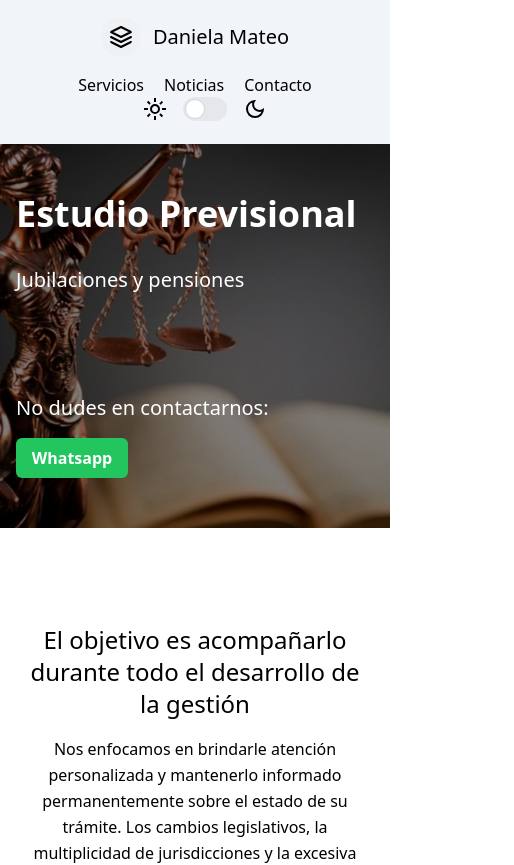
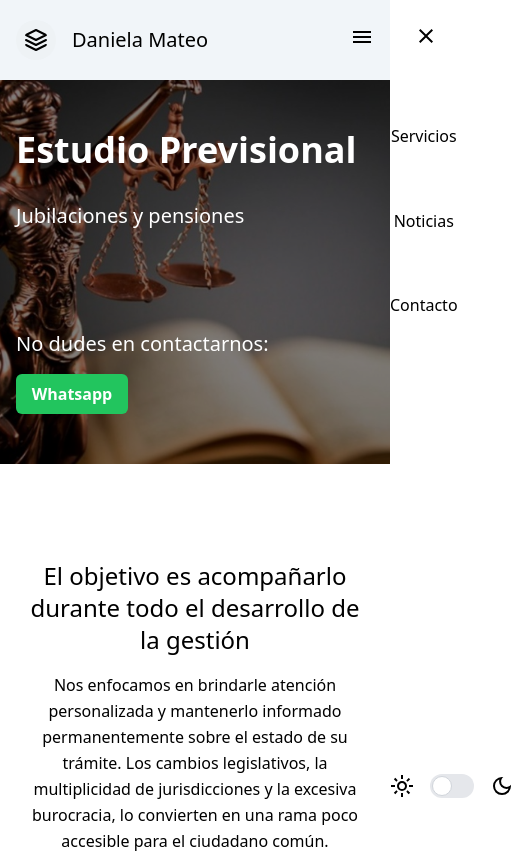
Before and after one commit to Juliansv/lawyer-website-v1, a Next.js app: page / in a window 390 px wide. Shown: the top 865 px of the page, 514 px wide, since content can reach past the window. Built offline with nearby package versions, Linux system fonts and the light colour scheme.

Commit message:
add mobile menu

```diff
--- a/app/components/Header.tsx
+++ b/app/components/Header.tsx
@@ -1,33 +1,16 @@
+"use client";
+
 import Link from "next/link";
 import ToggleTheme from "./ToggleTheme";
+import { useState } from "react";
 
 const Header = () => {
 	return (
-		<header className=" body-font bg-slate-100 dark:bg-black">
-			<div className="container mx-auto flex flex-wrap md:px-32 flex-col md:flex-row items-center min-h-36 justify-center md:min-h-44">
-				<nav className="flex lg:w-2/5 flex-wrap items-center text-base md:ml-auto">
-					<Link
-						href="#service"
-						className="mr-5 hover:text-gray-500 dark:text-white dark:hover:text-slate-500"
-					>
-						Servicios
-					</Link>
-					<Link
-						href="#news"
-						className="mr-5 hover:text-gray-500 dark:text-white dark:hover:text-slate-500"
-					>
-						Noticias
-					</Link>
-					<Link
-						href="#contact"
-						className="hover:text-gray-500 dark:text-white dark:hover:text-slate-500"
-					>
-						Contacto
-					</Link>
-				</nav>
+		<header className="body-font bg-slate-100 dark:bg-black">
+			<div className="container mx-auto flex flex-wrap md:px-32 md:flex-row items-center min-h-20 justify-between px-4 md:min-h-44">
 				<Link
 					href="#"
-					className="flex order-first lg:order-none lg:w-1/5 title-font font-medium items-center lg:items-center lg:justify-center mb-4 md:mb-0"
+					className="flex gap-4 order-first lg:order-none lg:w-1/4 title-font font-medium items-center lg:items-center lg:justify-center md:mb-0"
 				>
 					<svg
 						xmlns="http://www.w3.org/2000/svg"
@@ -36,24 +19,112 @@ const Header = () => {
 						strokeLinecap="round"
 						strokeLinejoin="round"
 						strokeWidth="2"
-						className="w-10 h-10 text-black dark:text-white p-2 bg-[#eef2f5] dark:bg-black rounded-full"
+						className="w-10 h-10 md:w-20 md:h-20 text-black dark:text-white p-2 bg-[#eef2f5] dark:bg-black rounded-full"
 						viewBox="0 0 24 24"
 					>
 						<path d="M12 2L2 7l10 5 10-5-10-5zM2 17l10 5 10-5M2 12l10 5 10-5"></path>
 					</svg>
-					<span className="ml-3 text-xl dark:text-white">
+					<span className="text-xl md:text-3xl md:w-full dark:text-white">
 						Daniela Mateo
 					</span>
 				</Link>
-				<div className="lg:w-2/5 lg:justify-end ml-5 lg:ml-0">
-					<ToggleTheme />
-					<button className="mt-4 bg-green-500 h-10 w-28 rounded-md font-bold text-white hidden md:inline-flex">
-						Whatsapp
-					</button>
-				</div>
+				<MobileMenu />
+				<DesktopMenu />
 			</div>
 		</header>
 	);
 };
 
+const Links = () => {
+	return (
+		<>
+			<Link
+				href="#service"
+				className="md:mr-5 hover:text-gray-500 dark:text-white dark:hover:text-slate-500"
+			>
+				Servicios
+			</Link>
+			<Link
+				href="#news"
+				className="md:mr-5 hover:text-gray-500 dark:text-white dark:hover:text-slate-500"
+			>
+				Noticias
+			</Link>
+			<Link
+				href="#contact"
+				className="md:mr-5hover:text-gray-500 dark:text-white dark:hover:text-slate-500"
+			>
+				Contacto
+			</Link>
+		</>
+	);
+};
+
+const MobileMenu = () => {
+	const [isOpen, setIsOpen] = useState(false);
+	return (
+		<div className="md:hidden">
+			<button
+				onClick={() => {
+					setIsOpen(true);
+				}}
+			>
+				<svg
+					xmlns="http://www.w3.org/2000/svg"
+					height="24px"
+					viewBox="0 -960 960 960"
+					width="24px"
+					id="menu"
+					className={`${
+						isOpen && "opacity-0"
+					} cursor-pointer dark:fill-white`}
+				>
+					<path d="M120-240v-80h720v80H120Zm0-200v-80h720v80H120Zm0-200v-80h720v80H120Z" />
+				</svg>
+			</button>
+			<nav
+				className={`${
+					!isOpen ? "!w-0" : "w-72"
+				} transition-all duration-200 flex gap-2 lg:w-2/5 flex-wrap text-base md:ml-auto flex-col absolute h-screen z-30 top-0 right-0 bg-white dark:bg-black`}
+			>
+				<div className={` flex w-full p-6`}>
+					<button onClick={() => setIsOpen(false)}>
+						<svg
+							xmlns="http://www.w3.org/2000/svg"
+							height="24px"
+							viewBox="0 -960 960 960"
+							width="24px"
+							id="close"
+							className="cursor-pointer dark:fill-white md:hidden"
+						>
+							<path d="m256-200-56-56 224-224-224-224 56-56 224 224 224-224 56 56-224 224 224 224-56 56-224-224-224 224Z" />
+						</svg>
+					</button>
+				</div>
+				<div
+					className={`flex flex-col gap-4 items-center h-1/3 justify-evenly`}
+				>
+					<Links />
+				</div>
+				<div className="w-full text-center absolute bottom-10">
+					<ToggleTheme />
+				</div>
+			</nav>
+		</div>
+	);
+};
+
+const DesktopMenu = () => {
+	return (
+		<div className="hidden md:flex md:flex-col md:gap-4">
+			<div className="text-center">
+				<ToggleTheme />
+			</div>
+			<div>
+				<Links />
+			</div>
+		</div>
+	);
+};
+
 export default Header;
```
